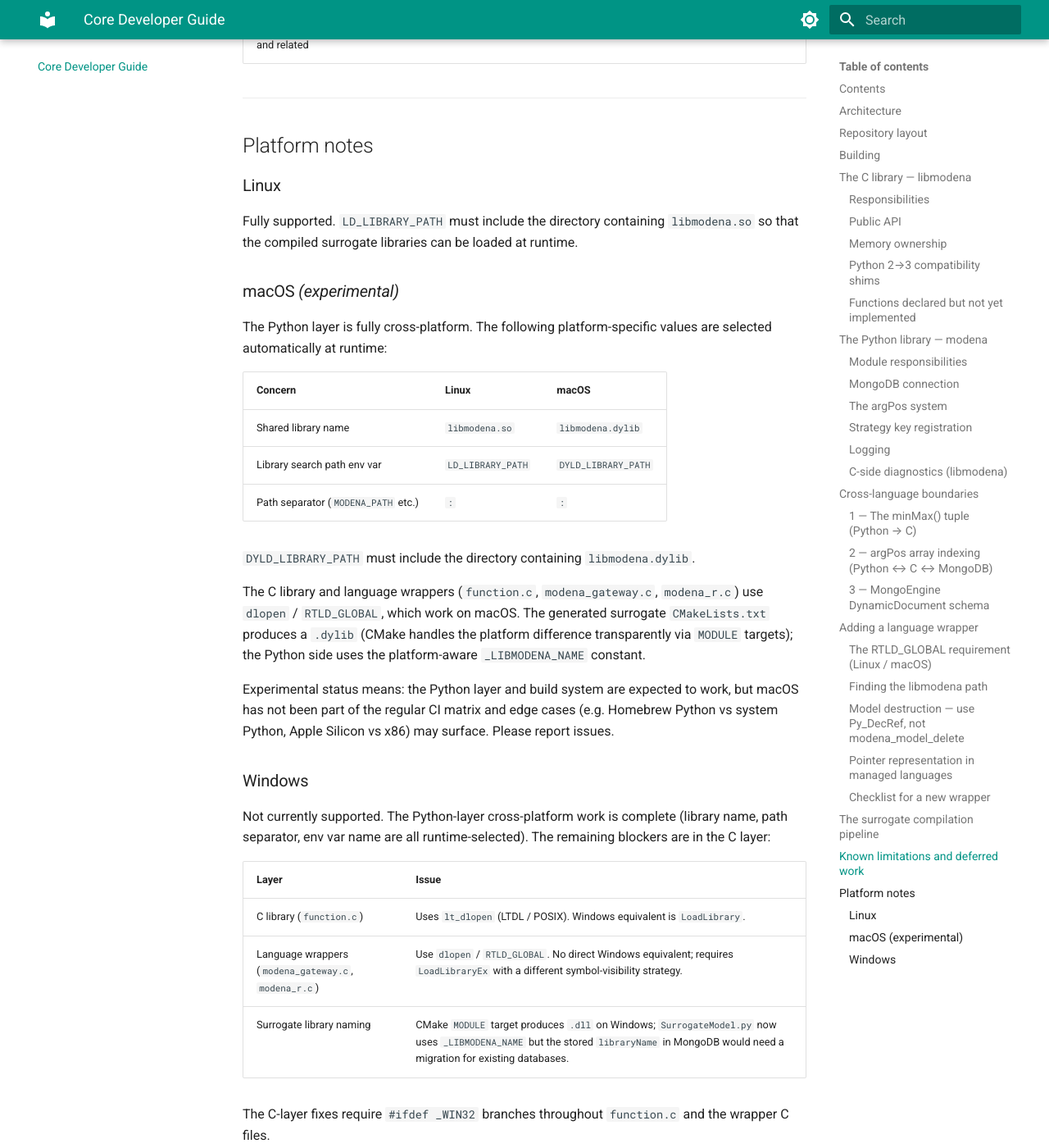
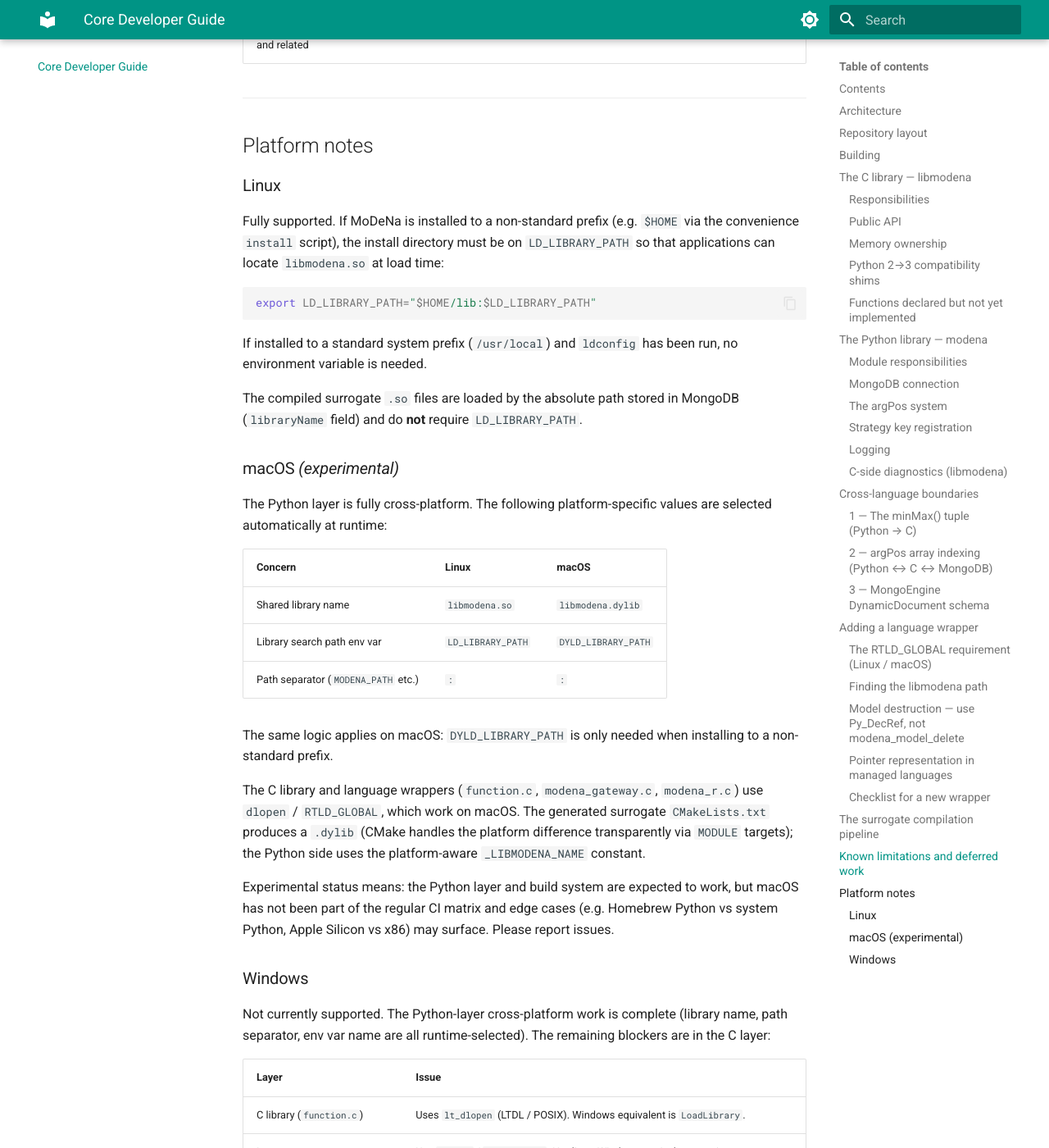
Before and after one commit to sigveka/MoDeNa2, an MkDocs documentation site: the page built from docs/core-developer-guide.md, in a window 1280 px wide and 1400 px high, scrolled down 10960 px. Shown: the whole window at 82% size. Built offline with MkDocs 1.6.1 and Material for MkDocs 9.7.7, drawn with Linux system fonts in a browser that asks for light colours.

Commit message:
Fix LD_LIBRARY_PATH docs: needed for non-standard prefix only, not for surrogate .so

````diff
--- a/docs/core-developer-guide.md
+++ b/docs/core-developer-guide.md
@@ -436,9 +436,20 @@ The `surrogate_lib_dir` is resolved from (highest priority first):
 
 ### Linux
 
-Fully supported.  `LD_LIBRARY_PATH` must include the directory containing
-`libmodena.so` so that the compiled surrogate libraries can be loaded at
-runtime.
+Fully supported.  If MoDeNa is installed to a non-standard prefix (e.g.
+`$HOME` via the convenience `install` script), the install directory must
+be on `LD_LIBRARY_PATH` so that applications can locate `libmodena.so` at
+load time:
+
+```bash
+export LD_LIBRARY_PATH="$HOME/lib:$LD_LIBRARY_PATH"
+```
+
+If installed to a standard system prefix (`/usr/local`) and `ldconfig` has
+been run, no environment variable is needed.
+
+The compiled surrogate `.so` files are loaded by the absolute path stored
+in MongoDB (`libraryName` field) and do **not** require `LD_LIBRARY_PATH`.
 
 ### macOS *(experimental)*
 
@@ -451,7 +462,8 @@ values are selected automatically at runtime:
 | Library search path env var | `LD_LIBRARY_PATH` | `DYLD_LIBRARY_PATH` |
 | Path separator (`MODENA_PATH` etc.) | `:` | `:` |
 
-`DYLD_LIBRARY_PATH` must include the directory containing `libmodena.dylib`.
+The same logic applies on macOS: `DYLD_LIBRARY_PATH` is only needed when
+installing to a non-standard prefix.
 
 The C library and language wrappers (`function.c`, `modena_gateway.c`,
 `modena_r.c`) use `dlopen` / `RTLD_GLOBAL`, which work on macOS.  The
````
